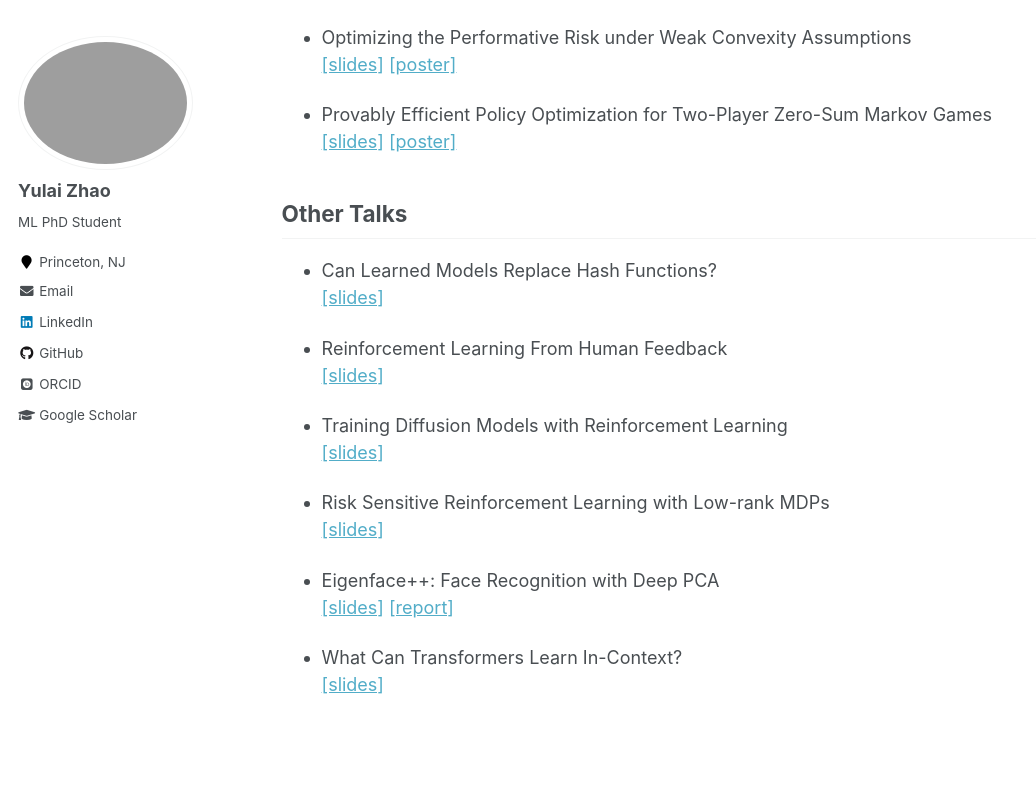
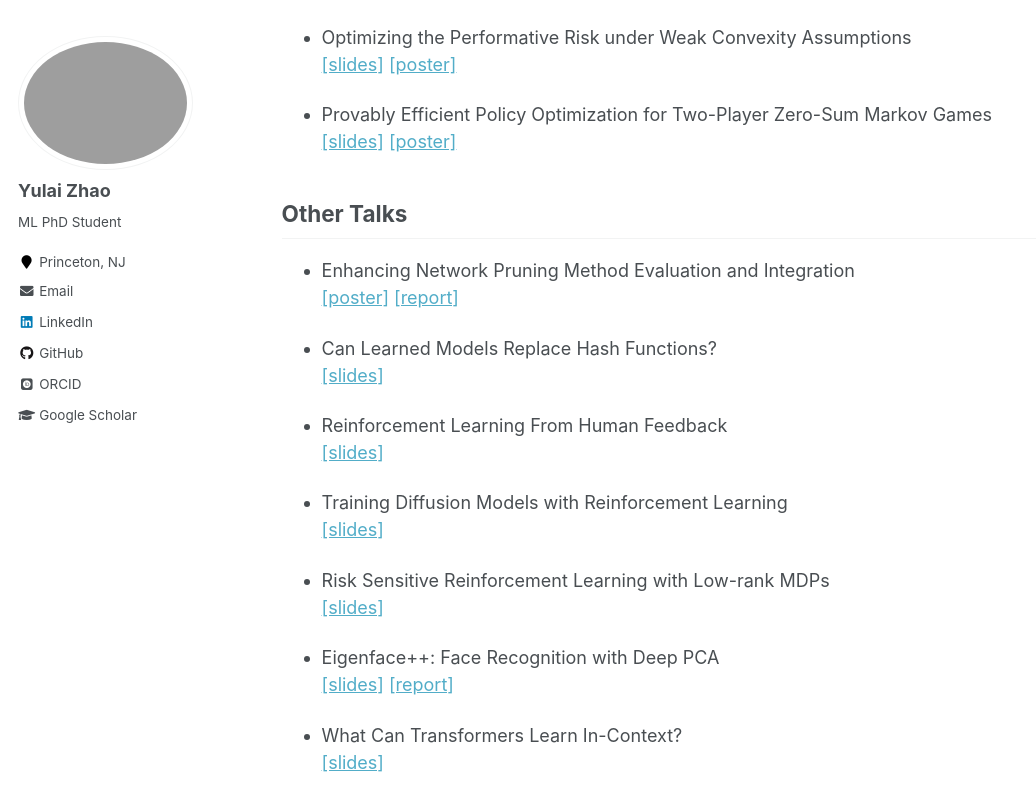
Before and after one commit to zhaoyl18/zhaoyl18.github.io, a Jekyll site: the page built from _pages/talks.md, in a window 1280 px wide and 900 px high, scrolled down 471 px. Shown: the top 811 px of the window, without its empty margins (0-1036 px from the left). Built offline with Jekyll 4.4.1, drawn with Linux system fonts in a browser that asks for light colours; some web fonts are replaced.

Commit message:
update cos598D poster and report

```diff
--- a/_pages/talks.md
+++ b/_pages/talks.md
@@ -25,6 +25,9 @@ redirect_from:
 
 ## Other Talks
 
+* Enhancing Network Pruning Method Evaluation and Integration
+[[poster]](<https://yulaizhao.com/files/poster_COS598D_final.pdf>) [[report]](<https://yulaizhao.com/files/report_COS598D_final.pdf>)
+
 * Can Learned Models Replace Hash Functions?
 [[slides]](<https://yulaizhao.com/files/slides_LMHashing.pdf>)
 
```
Also changed, not shown: 2 other files.
